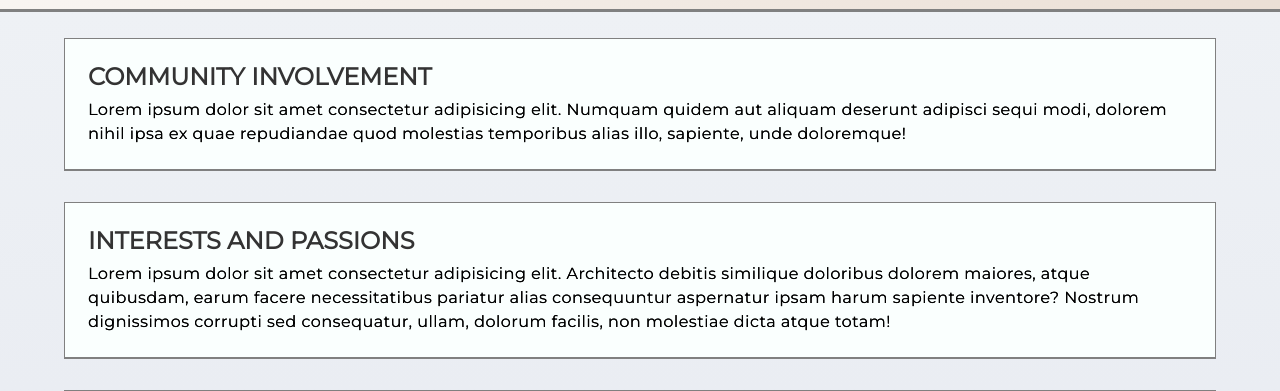
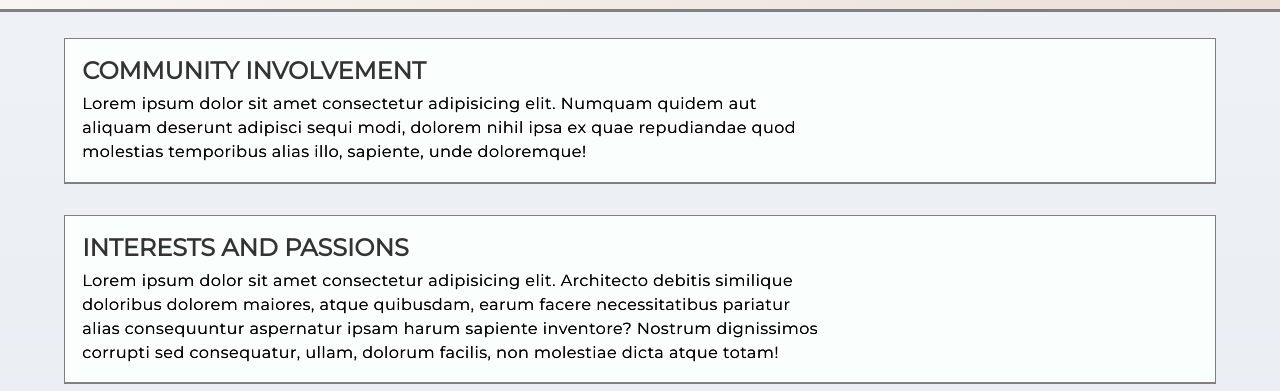
Before and after one commit to MatthewCWoodward/Personal-Site, a website: page src/about.html in a window 1280 px wide. Shown: the part 409-800 px from the top of the page. Drawn offline with Linux system fonts and the light colour scheme.

Commit message:
Added nested grids to format profile-section

```diff
--- a/public/about.css
+++ b/public/about.css
@@ -147,14 +147,15 @@ footer p a {
 	margin: 0;
 }
 
-.profile-page div {
+.profile-page > div {
 	align-self: center;
-
 	grid-column: 1/5;
 	background-color: #FAFFFE;
-	padding: 2%;
+	padding: 1.5%;
 	border: 1px solid grey;
 	box-shadow: 0px 1px grey;
+	display: grid;
+	grid-template-columns: repeat(3, 1fr);
 }
 
 .profile-page h2 {
@@ -162,3 +163,7 @@ footer p a {
 	color: #333;
 	margin-bottom: .3em;
 }
+
+.profile-page > div > div {
+	grid-column: 1/3;
+}
--- a/src/about.html
+++ b/src/about.html
@@ -34,28 +34,43 @@
 			<section class="profile-section">
 				<div class="profile-page">
 					<div id="community-involvement">
+						<div>
 							<h2>Community Involvement</h2>
 							<p>
-							Lorem ipsum dolor sit amet consectetur adipisicing elit. Numquam quidem aut aliquam deserunt adipisci sequi modi, dolorem nihil ipsa ex quae repudiandae quod molestias temporibus alias illo, sapiente, unde doloremque!
+								Lorem ipsum dolor sit amet consectetur adipisicing elit. Numquam quidem aut aliquam deserunt adipisci sequi modi,
+								dolorem nihil ipsa ex quae repudiandae quod molestias temporibus alias illo, sapiente, unde doloremque!
 							</p>
 						</div>
+					</div>
 					<div id="passions">
+						<div>
 							<h2>Interests and Passions</h2>
 							<p>
-							Lorem ipsum dolor sit amet consectetur adipisicing elit. Architecto debitis similique doloribus dolorem maiores, atque quibusdam, earum facere necessitatibus pariatur alias consequuntur aspernatur ipsam harum sapiente inventore? Nostrum dignissimos corrupti sed consequatur, ullam, dolorum facilis, non molestiae dicta atque totam!
+								Lorem ipsum dolor sit amet consectetur adipisicing elit. Architecto debitis similique doloribus dolorem maiores,
+								atque quibusdam, earum facere necessitatibus pariatur alias consequuntur aspernatur ipsam harum sapiente inventore?
+								Nostrum dignissimos corrupti sed consequatur, ullam, dolorum facilis, non molestiae dicta atque totam!
 							</p>
 							</div>
+						</div>
 					<div id="future">
+						<div>
 							<h2>Future Career Goals</h2>
 							<p>
-							Lorem ipsum dolor sit amet consectetur adipisicing elit. Ipsa eos quisquam vero necessitatibus voluptatem sit. Cum sapiente quibusdam doloribus inventore, architecto voluptates temporibus. Quo, similique? Delectus qui obcaecati ex maxime! Modi sequi praesentium alias accusantium molestiae ipsam quam? Architecto, eaque?
+								Lorem ipsum dolor sit amet consectetur adipisicing elit. Ipsa eos quisquam vero necessitatibus voluptatem sit. Cum
+								sapiente quibusdam doloribus inventore, architecto voluptates temporibus. Quo, similique? Delectus qui obcaecati ex
+								maxime! Modi sequi praesentium alias accusantium molestiae ipsam quam? Architecto, eaque?
 							</p>
 						</div>
+					</div>
 					<div id="other-projects">
+						<div>
 							<h2>Follow My Other Projects!</h2>
 							<p>
-							Lorem ipsum dolor sit amet consectetur adipisicing elit. Vero ex ipsum quis nostrum, dicta sed quidem ea officiis esse voluptatum porro, perspiciatis sit labore corrupti iste libero. Iusto ad soluta odio, nam molestiae aspernatur dolorum maiores dignissimos expedita, aliquam placeat?
+								Lorem ipsum dolor sit amet consectetur adipisicing elit. Vero ex ipsum quis nostrum, dicta sed quidem ea officiis
+								esse voluptatum porro, perspiciatis sit labore corrupti iste libero. Iusto ad soluta odio, nam molestiae aspernatur
+								dolorum maiores dignissimos expedita, aliquam placeat?
 							</p>
+						</div>
 					</div>
 				</div>
 			</section>
```
Lines whose indentation alone changed are shown as unchanged.
